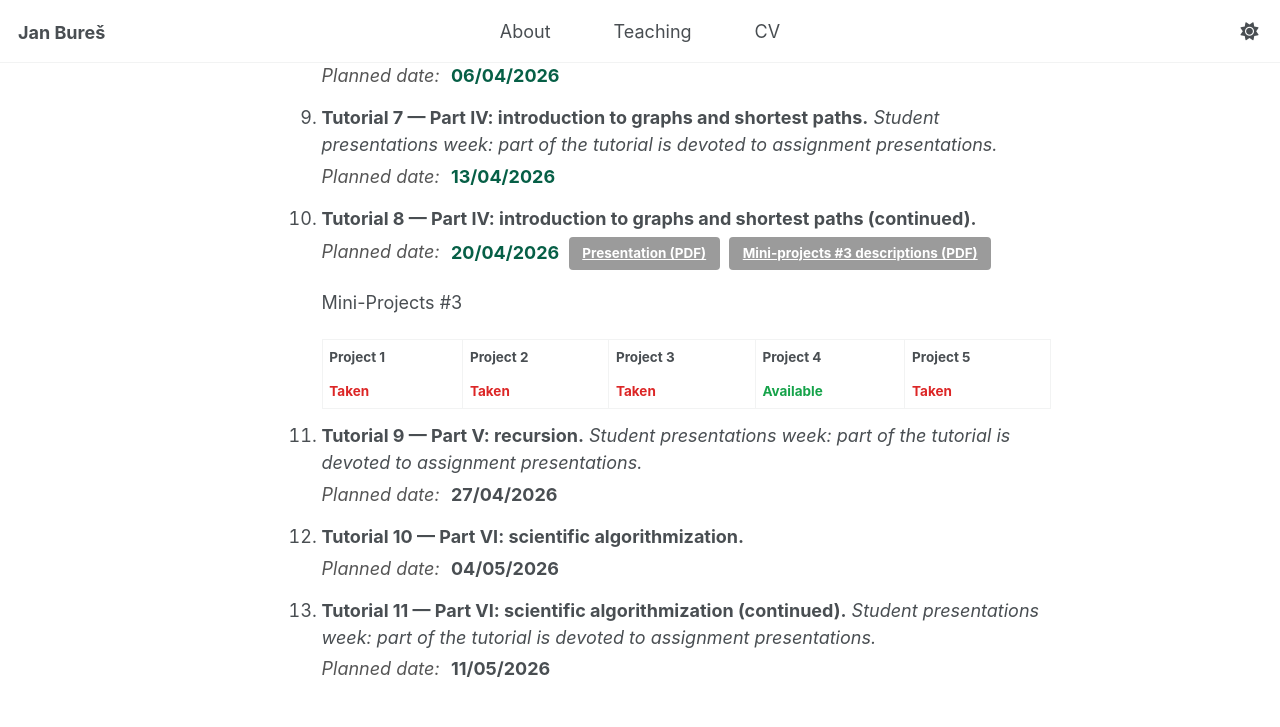
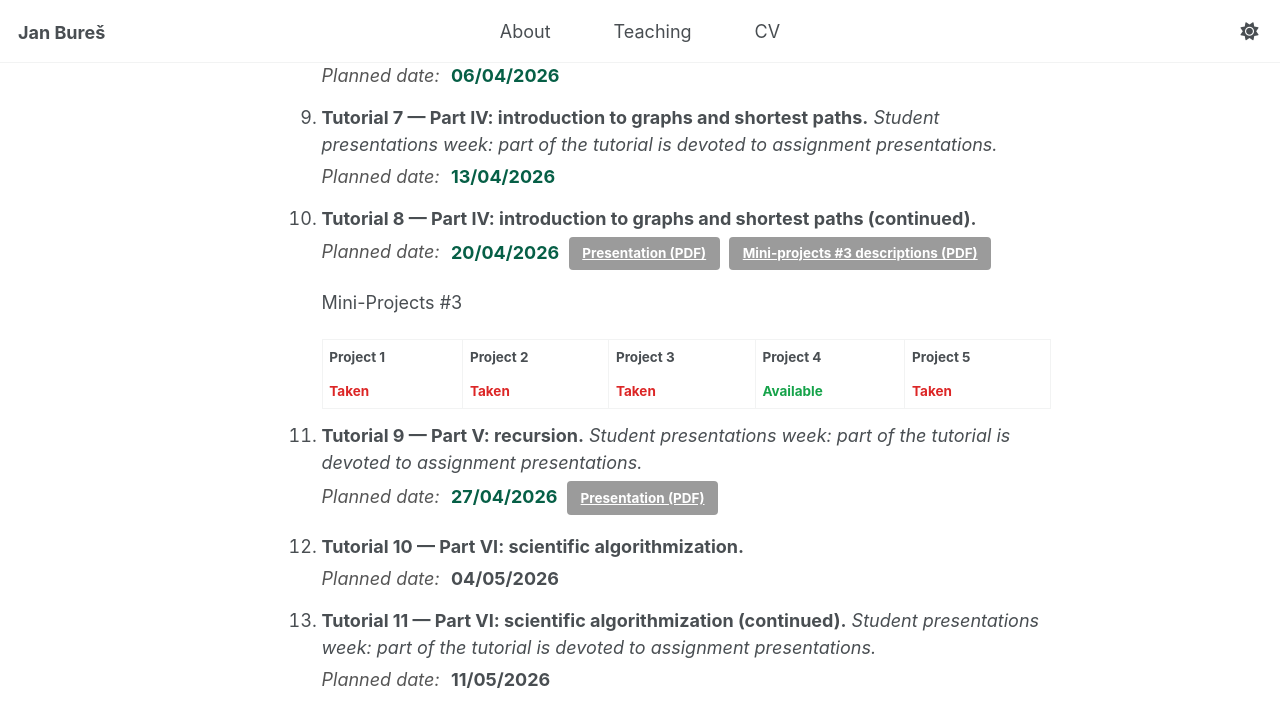
Before and after one commit to buresjan/buresjan.github.io, a Jekyll site: the page built from _teaching/18yzalg.md, in a window 1280 px wide and 900 px high, scrolled down 1557 px. Shown: the top 727 px of the window. Built offline with Jekyll 4.4.1, drawn with Linux system fonts in a browser that asks for light colours.

Commit message:
past date and presentation

```diff
--- a/_teaching/18yzalg.md
+++ b/_teaching/18yzalg.md
@@ -187,8 +187,8 @@
     *Student presentations week: part of the tutorial is devoted to assignment presentations.*
     <div class="lp-date">
       <span class="label">Planned date:</span>
-      <span class="date">27/04/2026</span>
-      <!-- <a class="btn" href="{{ '/files/yzalg/ex11.pdf' | relative_url }}" download>Task sheet (PDF)</a> -->
+      <span class="date past">27/04/2026</span>
+      <a class="btn" href="{{ '/files/yzalg/ex09.pdf' | relative_url }}" download>Presentation (PDF)</a>
     </div>
 
 12. **Tutorial 10 — Part VI: scientific algorithmization.**
```
Also changed, not shown: 1 other file.
